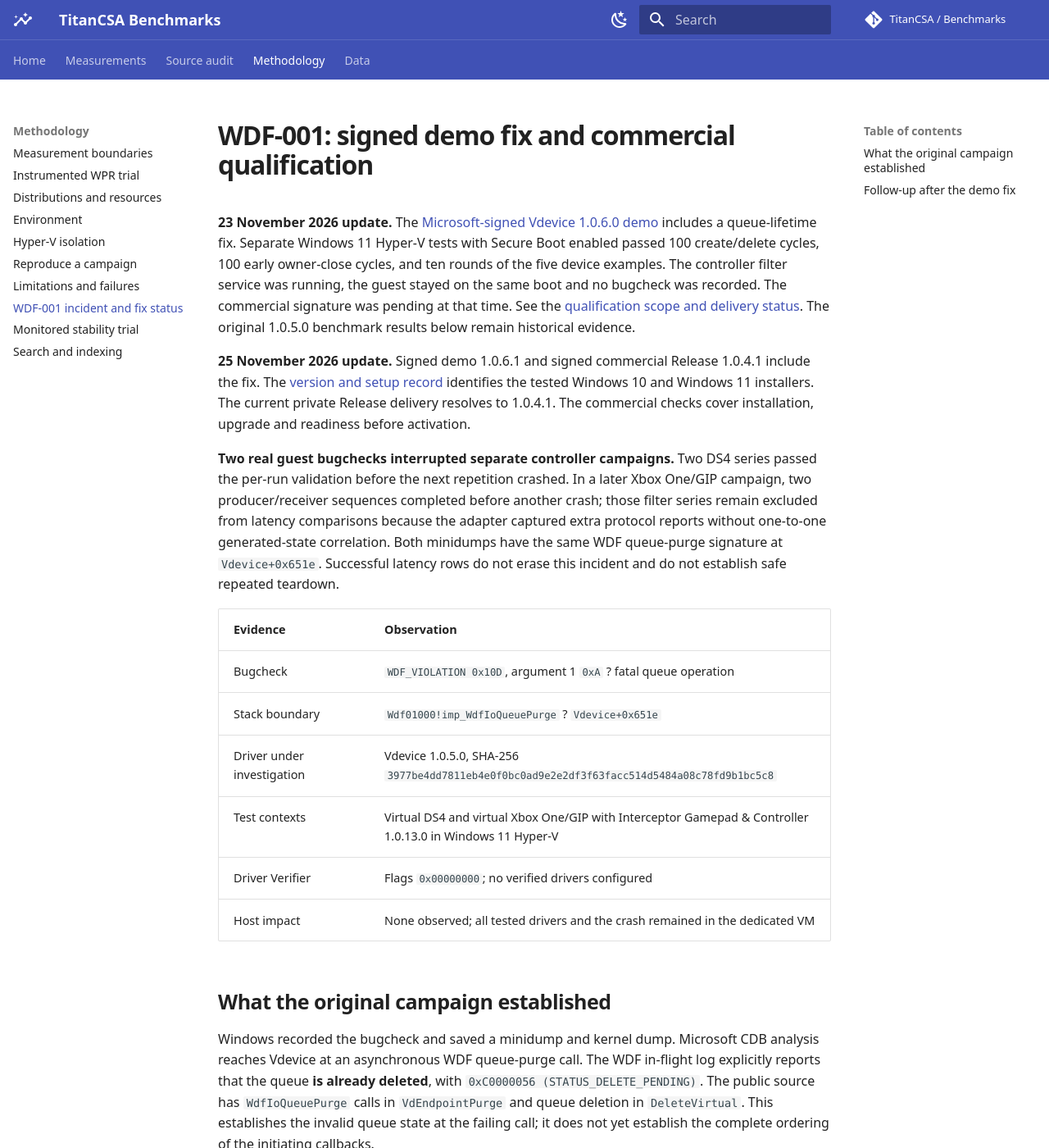
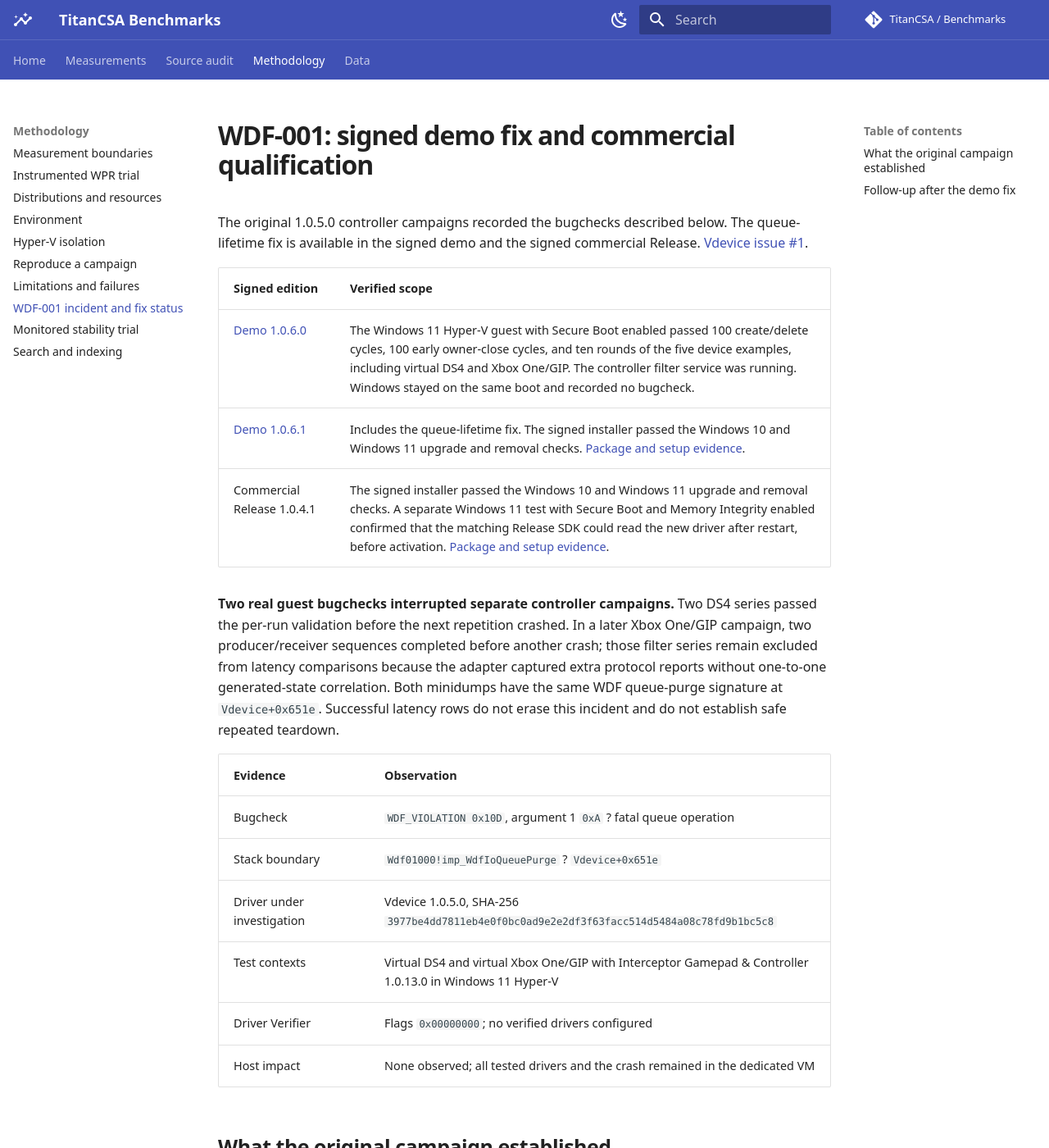
Before and after one commit to TitanCSA/TitanCSA-Benchmarks, an MkDocs documentation site: the page built from docs/methodology/incident-wdf-001.md, in a window 1280 px wide and 1400 px high. Shown: the whole window at 82% size. Built offline with MkDocs 1.6.1 and Material for MkDocs 9.7.7, drawn with Linux system fonts in a browser that asks for light colours; comment, search, counter and statistics services are not loaded; some of the changed text lies outside the part shown.

Commit message:
Publish the signed Vdevice fix and exact validation scope

```diff
--- a/docs/methodology/incident-wdf-001.md
+++ b/docs/methodology/incident-wdf-001.md
@@ -1,12 +1,16 @@
 ---
-title: Known stability incident ? WDF queue purge during virtual controller testing
-description: An evidence record of a Windows WDF bugcheck observed in the dedicated VM, including driver hash, queue state and unresolved initiating cause.
+title: Vdevice WDF-001 — signed fix and validation scope
+description: Follow the original Vdevice 1.0.5.0 controller crash, the signed demo teardown tests and the signed Release 1.0.4.1 setup checks.
 ---
 # WDF-001: signed demo fix and commercial qualification
 
-**23 November 2026 update.** The [Microsoft-signed Vdevice 1.0.6.0 demo](https://github.com/TitanCSA/Vdevice/releases/tag/v1.0.6.0-demo) includes a queue-lifetime fix. Separate Windows 11 Hyper-V tests with Secure Boot enabled passed 100 create/delete cycles, 100 early owner-close cycles, and ten rounds of the five device examples. The controller filter service was running, the guest stayed on the same boot and no bugcheck was recorded. The commercial signature was pending at that time. See the [qualification scope and delivery status](https://github.com/TitanCSA/Vdevice/issues/1). The original 1.0.5.0 benchmark results below remain historical evidence.
+The original 1.0.5.0 controller campaigns recorded the bugchecks described below. The queue-lifetime fix is available in the signed demo and the signed commercial Release. [Vdevice issue #1](https://github.com/TitanCSA/Vdevice/issues/1).
 
-**25 November 2026 update.** Signed demo 1.0.6.1 and signed commercial Release 1.0.4.1 include the fix. The [version and setup record](https://titancsa.github.io/assets/vdevice-signed-versions-2026-11-25.json) identifies the tested Windows 10 and Windows 11 installers. The current private Release delivery resolves to 1.0.4.1. The commercial checks cover installation, upgrade and readiness before activation.
+| Signed edition | Verified scope |
+|---|---|
+| [Demo 1.0.6.0](https://github.com/TitanCSA/Vdevice/releases/tag/v1.0.6.0-demo) | The Windows 11 Hyper-V guest with Secure Boot enabled passed 100 create/delete cycles, 100 early owner-close cycles, and ten rounds of the five device examples, including virtual DS4 and Xbox One/GIP. The controller filter service was running. Windows stayed on the same boot and recorded no bugcheck. |
+| [Demo 1.0.6.1](https://github.com/TitanCSA/Vdevice/releases/tag/v1.0.6.1-demo) | Includes the queue-lifetime fix. The signed installer passed the Windows 10 and Windows 11 upgrade and removal checks. [Package and setup evidence](https://titancsa.github.io/assets/vdevice-signed-versions-2026-11-25.json). |
+| Commercial Release 1.0.4.1 | The signed installer passed the Windows 10 and Windows 11 upgrade and removal checks. A separate Windows 11 test with Secure Boot and Memory Integrity enabled confirmed that the matching Release SDK could read the new driver after restart, before activation. [Package and setup evidence](https://titancsa.github.io/assets/vdevice-signed-versions-2026-11-25.json). |
 
 **Two real guest bugchecks interrupted separate controller campaigns.** Two DS4 series passed the per-run validation before the next repetition crashed. In a later Xbox One/GIP campaign, two producer/receiver sequences completed before another crash; those filter series remain excluded from latency comparisons because the adapter captured extra protocol reports without one-to-one generated-state correlation. Both minidumps have the same WDF queue-purge signature at `Vdevice+0x651e`. Successful latency rows do not erase this incident and do not establish safe repeated teardown.
 
@@ -23,10 +27,10 @@ description: An evidence record of a Windows WDF bugcheck observed in the dedica
 
 Windows recorded the bugcheck and saved a minidump and kernel dump. Microsoft CDB analysis reaches Vdevice at an asynchronous WDF queue-purge call. The WDF in-flight log explicitly reports that the queue **is already deleted**, with `0xC0000056 (STATUS_DELETE_PENDING)`. The public source has `WdfIoQueuePurge` calls in `VdEndpointPurge` and queue deletion in `DeleteVirtual`. This establishes the invalid queue state at the failing call; it does not yet establish the complete ordering of the initiating callbacks.
 
-**The exact lifetime race and initiating sequence are still under investigation.** Private matching driver symbols were not loaded in the first analysis. Stack involvement does not prove that every Vdevice configuration fails or that another component is irrelevant. No driver was patched or rebuilt to change the benchmark outcome.
+The original crash analysis established a deleted queue at the failing call. It left the exact sequence of initiating callbacks open. The fix keeps queue operations alive until completion and drains them before retirement. [Source change](https://github.com/TitanCSA/Vdevice/commit/9aee17beccafeec33f839c428a6f368d82fe73ab).
 
 ## Follow-up after the demo fix
 
-Preserve the original binaries, dump evidence and raw runs. The next delivery milestone is validating the signed commercial kernel. Longer-duration tests and additional hardware coverage remain separate work.
+The commercial test establishes readiness before activation. Repeated activated Release teardown, longer-duration testing and additional hardware coverage remain to be measured.
 
-The dumps remain local because a kernel dump contains broad system state. Their SHA-256 fingerprints and a sanitized incident record are published in `reports/incident-wdf-001.json`. Raw completed and interrupted runs remain in the dataset. The incident record describes the affected 1.0.5.0 campaign. See the update above for the separate 1.0.6.0 demo validation.
+The dumps remain local because a kernel dump contains broad system state. Their SHA-256 fingerprints and a sanitized incident record are published in `reports/incident-wdf-001.json`. The dataset retains the completed and interrupted runs from the original 1.0.5.0 campaign.
```
Also changed, not shown: docs/comparisons/main-projects.md (+4 -4 lines), docs/index.md (+2 -2 lines), docs/methodology/limitations.md (+1 -1 lines), docs/methodology/reproducibility.md (+1 -1 lines), docs/methodology/stability.md (+1 -1 lines), 4 other files.
